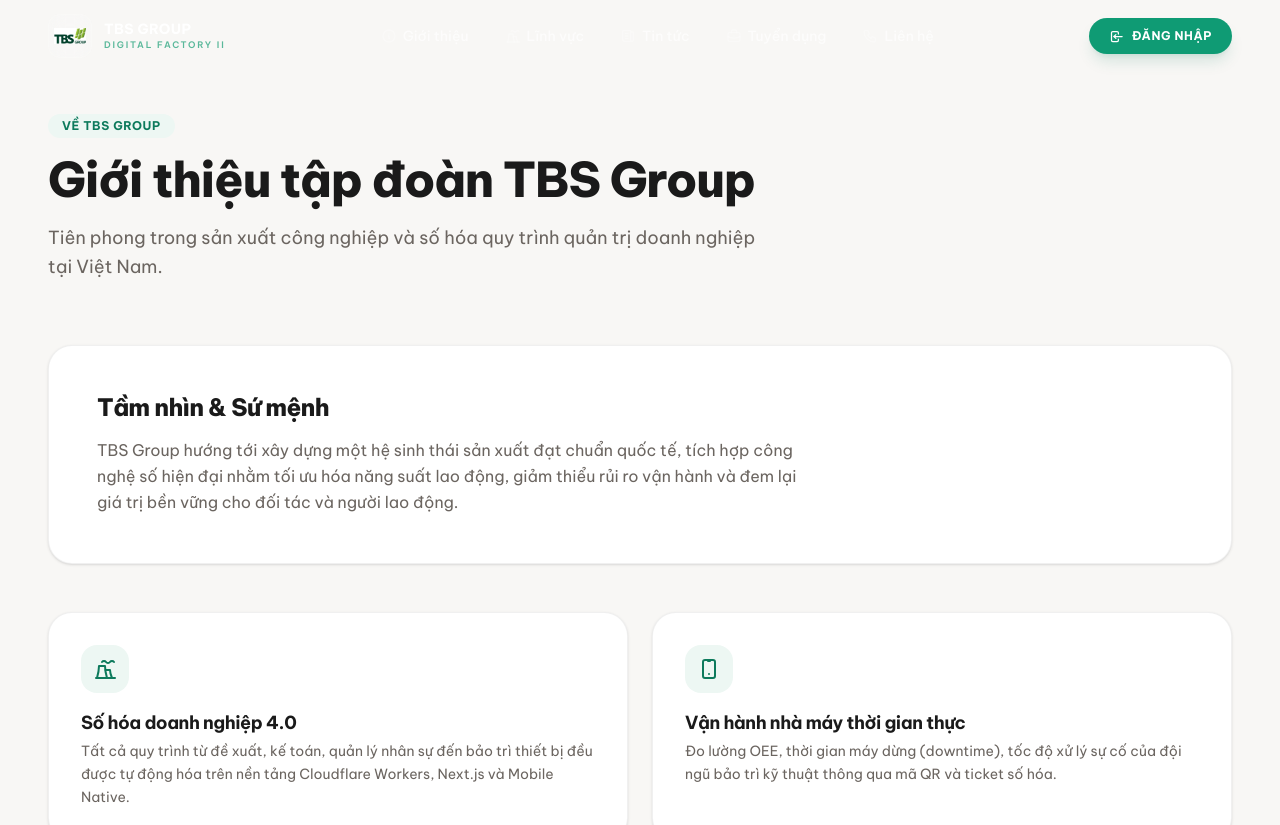
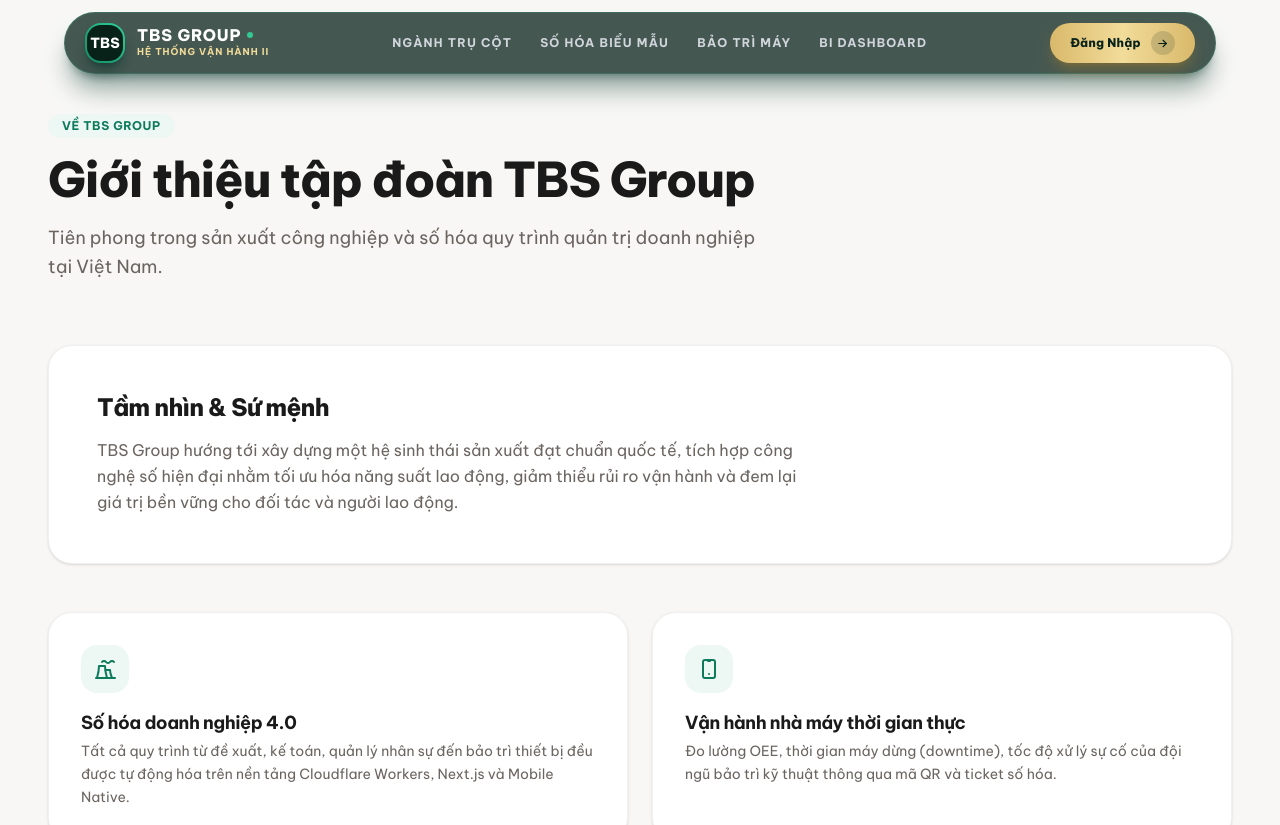
Before and after one commit to anhywork2004/tbshethong, a Next.js app in the folder web/: page /about in a window 1280 px wide. Shown: the top 825 px of the page. Built offline with nearby package versions, Linux system fonts and the light colour scheme.

Commit message:
Apply Awwwards-tier Design Taste UI/UX upgrades: Doppelrand architecture, floating glass island header, and proposal report

```diff
--- a/web/src/app/login/page.tsx
+++ b/web/src/app/login/page.tsx
@@ -3,7 +3,16 @@
 import { useState } from "react";
 import { useRouter } from "next/navigation";
 import Link from "next/link";
-import { IconAlertTriangle, IconLock } from "@tabler/icons-react";
+import { IconAlertTriangle, IconLock, IconArrowRight, IconArrowLeft } from "@tabler/icons-react";
+
+function getBaseUrl(): string {
+  if (typeof window === "undefined") return "";
+  const host = window.location.hostname;
+  if (host === "localhost" || host === "127.0.0.1") {
+    return "http://localhost:8000";
+  }
+  return `https://${host}`;
+}
 
 export default function LoginPage() {
   const router = useRouter();
@@ -18,59 +27,103 @@
     setLoading(true);
 
     try {
-      const res = await fetch("/api/auth/login", {
+      const baseUrl = getBaseUrl();
+      const isLocalDev =
+        window.location.hostname === "localhost" ||
+        window.location.hostname === "127.0.0.1";
+
+      let res: Response;
+
+      if (isLocalDev) {
+        res = await fetch("/api/auth/login", {
           method: "POST",
           headers: { "Content-Type": "application/json" },
           body: JSON.stringify({ empCode, password }),
         });
 
+        if (res.status === 404 || res.status === 405) {
+          res = await fetch(`${baseUrl}/api/auth/login`, {
+            method: "POST",
+            headers: { "Content-Type": "application/json" },
+            body: JSON.stringify({ email: empCode, password }),
+          });
+        }
+      } else {
+        res = await fetch(`${baseUrl}/api/auth/login`, {
+          method: "POST",
+          headers: { "Content-Type": "application/json" },
+          body: JSON.stringify({ email: empCode, password }),
+        });
+      }
+
       const data = await res.json();
+
       if (!res.ok) {
-        throw new Error(data.error || "Đăng nhập thất bại");
+        throw new Error(data.message || data.error || "Đăng nhập thất bại");
       }
 
       document.cookie = `tbs_token=${data.token}; path=/; max-age=86400`;
-      router.push(data.redirectUrl);
+
+      const redirectUrl =
+        data.redirectUrl ||
+        (data.user?.role === "SUPER_ADMIN" ? "/admin/users" : "/dashboard");
+
+      router.push(redirectUrl);
     } catch (err: unknown) {
+      if (err instanceof TypeError && err.message === "Failed to fetch") {
+        setError(
+          "Không thể kết nối đến máy chủ. Vui lòng đảm bảo backend đang chạy trên cổng 8000."
+        );
+      } else {
         const message =
           err instanceof Error ? err.message : "Có lỗi xảy ra khi đăng nhập";
         setError(message);
+      }
     } finally {
       setLoading(false);
     }
   };
 
   return (
-    <div className="min-h-screen flex items-center justify-center bg-accent-deep px-4">
-      {/* Background glow */}
-      <div className="absolute top-1/3 left-1/2 -translate-x-1/2 w-[600px] h-[600px] rounded-full bg-accent/10 blur-[120px] pointer-events-none" />
+    <div className="min-h-screen flex items-center justify-center bg-gradient-to-b from-[#08221a] via-[#0f4133] to-[#08221a] px-4 sm:px-6 relative overflow-hidden font-sans antialiased">
+      {/* Background ambient radial glows */}
+      <div className="absolute top-1/4 left-1/2 -translate-x-1/2 w-[700px] h-[700px] rounded-full bg-emerald-500/15 blur-[140px] pointer-events-none" />
+      <div className="absolute bottom-10 right-10 w-[400px] h-[400px] rounded-full bg-amber-500/10 blur-[100px] pointer-events-none" />
 
-      <div className="relative w-full max-w-md bg-accent-deep/85 backdrop-blur-xl p-8 rounded-3xl border border-accent-soft/20 shadow-2xl text-white">
-        {/* Logo & title */}
-        <div className="text-center mb-8">
-          <div className="w-14 h-14 mx-auto mb-4 rounded-2xl bg-accent-light/20 border border-accent-soft/20 flex items-center justify-center">
-            <IconLock size={28} className="text-accent-soft" />
+      {/* DOPPELRAND (DOUBLE-BEZEL) OUTER CONTAINER */}
+      <div className="relative w-full max-w-md p-2 rounded-[2.2rem] bg-white/5 border border-[#2fd39a]/30 shadow-2xl shadow-emerald-950/90 backdrop-blur-2xl">
+        {/* INNER CORE CONTAINER */}
+        <div className="rounded-[calc(2.2rem-0.5rem)] bg-[#08221a]/90 p-8 sm:p-10 border border-white/10 shadow-inner text-white space-y-6">
+
+          {/* Brand & Title Header */}
+          <div className="text-center space-y-3">
+            <div className="w-16 h-16 mx-auto rounded-2xl bg-gradient-to-tr from-[#158a63] via-[#1fae7d] to-[#2fd39a] p-0.5 shadow-xl shadow-emerald-950/80">
+              <div className="w-full h-full bg-[#08221a] rounded-[calc(1rem-2px)] flex items-center justify-center">
+                <IconLock size={30} className="text-[#2fd39a]" />
               </div>
-          <h1 className="text-2xl font-black text-gold-light text-display">
-            Đăng nhập hệ thống TBS
+            </div>
+            <div>
+              <h1 className="text-2xl sm:text-3xl font-black text-white tracking-tight">
+                Cổng Đăng Nhập TBS II
               </h1>
-          <p className="text-xs text-white/35 mt-1">
-            Cổng số hóa giấy tờ & điều hành vận hành nhà máy
+              <p className="text-xs text-gray-300 mt-1 max-w-xs mx-auto">
+                Số hóa biểu mẫu & Quản lý vận hành nhà máy 24/7
               </p>
             </div>
+          </div>
 
-        {/* Error */}
+          {/* Error Message Alert */}
           {error && (
-          <div className="mb-5 p-3 rounded-xl bg-red-500/10 border border-red-500/25 text-red-300 text-xs text-center font-medium flex items-center justify-center gap-1.5">
-            <IconAlertTriangle size={16} className="shrink-0" />
-            {error}
+            <div className="p-3.5 rounded-xl bg-red-500/15 border border-red-500/30 text-red-300 text-xs text-center font-semibold flex items-center justify-center gap-2 animate-in fade-in duration-200">
+              <IconAlertTriangle size={18} className="shrink-0 text-red-400" />
+              <span>{error}</span>
             </div>
           )}
 
-        {/* Form */}
-        <form onSubmit={handleLogin} className="space-y-5">
+          {/* Login Form */}
+          <form onSubmit={handleLogin} className="space-y-4">
             <div>
-            <label className="block text-xs font-semibold text-white/45 mb-1.5 uppercase tracking-wider">
+              <label className="block text-[11px] font-bold text-[#f2dc9a] mb-1.5 uppercase tracking-widest">
                 Mã nhân viên / Email
               </label>
               <input
@@ -79,12 +132,12 @@
                 value={empCode}
                 onChange={(e) => setEmpCode(e.target.value)}
                 placeholder="VD: EMP-001 hoặc admin@tbsgroup.vn"
-              className="w-full px-4 py-3 rounded-xl bg-accent-mid/60 border border-accent-soft/20 text-white placeholder-white/25 focus:outline-none focus:border-accent-soft focus:ring-2 focus:ring-accent/15 text-sm transition-all"
+                className="w-full px-4 py-3 rounded-xl bg-[#0f4133]/60 border border-emerald-500/25 text-white placeholder-gray-400 focus:outline-none focus:border-[#2fd39a] focus:ring-2 focus:ring-[#2fd39a]/20 text-sm transition-all duration-200"
               />
             </div>
 
             <div>
-            <label className="block text-xs font-semibold text-white/45 mb-1.5 uppercase tracking-wider">
+              <label className="block text-[11px] font-bold text-[#f2dc9a] mb-1.5 uppercase tracking-widest">
                 Mật khẩu
               </label>
               <input
@@ -93,28 +146,37 @@
                 value={password}
                 onChange={(e) => setPassword(e.target.value)}
                 placeholder="••••••••"
-              className="w-full px-4 py-3 rounded-xl bg-accent-mid/60 border border-accent-soft/20 text-white placeholder-white/25 focus:outline-none focus:border-accent-soft focus:ring-2 focus:ring-accent/15 text-sm transition-all"
+                className="w-full px-4 py-3 rounded-xl bg-[#0f4133]/60 border border-emerald-500/25 text-white placeholder-gray-400 focus:outline-none focus:border-[#2fd39a] focus:ring-2 focus:ring-[#2fd39a]/20 text-sm transition-all duration-200"
               />
             </div>
 
             <button
               type="submit"
               disabled={loading}
-            className="w-full py-3.5 rounded-xl bg-accent-light hover:bg-accent-soft text-white font-bold text-sm shadow-lg shadow-accent/20 active:scale-[0.98] transition-all duration-200 disabled:opacity-50 disabled:cursor-not-allowed"
+              className="group relative w-full py-3.5 rounded-full bg-gradient-to-r from-[#d9b96a] via-[#f2dc9a] to-[#d9b96a] text-[#08221a] font-extrabold text-sm shadow-xl shadow-amber-500/20 hover:brightness-110 active:scale-[0.98] transition-all duration-200 disabled:opacity-50 disabled:cursor-not-allowed flex items-center justify-center gap-2"
             >
-            {loading ? "Đang xác thực..." : "Đăng nhập hệ thống"}
+              <span>{loading ? "Đang xác thực..." : "Đăng Nhập Hệ Thống"}</span>
+              <div className="w-6 h-6 rounded-full bg-[#08221a]/15 flex items-center justify-center group-hover:translate-x-0.5 transition-transform duration-200">
+                <IconArrowRight size={14} className="text-[#08221a]" />
+              </div>
             </button>
           </form>
 
-        {/* Footer */}
-        <div className="mt-8 pt-6 border-t border-white/8 text-center text-xs text-white/25 space-y-2">
-          <p>Dành riêng cho Cán bộ Công nhân viên TBS Group</p>
+          {/* Dev Hint Box */}
+          <div className="p-3 rounded-xl bg-[#0f4133]/40 border border-white/5 text-[10px] text-gray-400 text-center font-mono">
+            🔑 Dev Pass: admin@tbsgroup.vn / Admin@123456
+          </div>
+
+          {/* Footer Back Link */}
+          <div className="pt-2 text-center text-xs text-gray-400 border-t border-white/10 flex items-center justify-between">
+            <span>Dành riêng cho CBCNV TBS Group</span>
             <Link
               href="/"
-            className="text-accent-soft hover:text-accent-soft/80 transition-colors inline-block"
+              className="inline-flex items-center gap-1 text-[#2fd39a] hover:underline font-bold transition-colors"
             >
-            Quay lại trang chủ
+              <IconArrowLeft size={14} /> Trang chủ
             </Link>
+          </div>
         </div>
       </div>
     </div>
--- a/web/src/components/Header.tsx
+++ b/web/src/components/Header.tsx
@@ -1,140 +1,126 @@
 "use client";
 
-import React, { useState, useEffect } from "react";
-import Link from "next/link";
-import {
-  IconLogin,
-  IconNews,
-  IconBuildingFactory,
-  IconBriefcase,
-  IconPhone,
-  IconInfoCircle,
-  IconMenu2,
-  IconX,
-} from "@tabler/icons-react";
-
-const NAV_ITEMS = [
-  { label: "Giới thiệu", href: "/about", icon: IconInfoCircle },
-  { label: "Lĩnh vực", href: "/#sectors", icon: IconBuildingFactory },
-  { label: "Tin tức", href: "/news", icon: IconNews },
-  { label: "Tuyển dụng", href: "/careers", icon: IconBriefcase },
-  { label: "Liên hệ", href: "/contact", icon: IconPhone },
-];
+import Link from 'next/link';
+import { useState, useEffect } from 'react';
+import { IconArrowRight, IconMenu2, IconX } from '@tabler/icons-react';
 
 export default function Header() {
   const [scrolled, setScrolled] = useState(false);
   const [mobileOpen, setMobileOpen] = useState(false);
 
   useEffect(() => {
-    const onScroll = () => setScrolled(window.scrollY > 20);
-    window.addEventListener("scroll", onScroll, { passive: true });
-    return () => window.removeEventListener("scroll", onScroll);
+    const handleScroll = () => {
+      setScrolled(window.scrollY > 20);
+    };
+    window.addEventListener('scroll', handleScroll);
+    return () => window.removeEventListener('scroll', handleScroll);
   }, []);
 
-  useEffect(() => {
-    document.body.style.overflow = mobileOpen ? "hidden" : "";
-    return () => {
-      document.body.style.overflow = "";
-    };
-  }, [mobileOpen]);
-
   return (
-    <header
-      className={`fixed top-0 left-0 right-0 z-50 transition-all duration-500 ${
+    <header className="fixed top-0 left-0 right-0 z-50 px-4 sm:px-6 pt-3 transition-all duration-300 pointer-events-none">
+      <div className={`max-w-6xl mx-auto pointer-events-auto transition-all duration-500 rounded-full px-5 py-2.5 flex items-center justify-between border ${
         scrolled
-          ? "bg-accent-deep/97 backdrop-blur-xl shadow-2xl shadow-black/15 border-b border-accent/10"
-          : "bg-transparent"
-      }`}
-    >
-      <div className="max-w-[1400px] mx-auto px-5 sm:px-8 lg:px-12">
-        <div className="flex justify-between items-center h-[72px]">
-          {/* Logo */}
-          <Link href="/" className="flex items-center gap-3 group shrink-0">
-            <div className="relative w-11 h-11 rounded-xl bg-white/10 backdrop-blur border border-white/15 flex items-center justify-center overflow-hidden group-hover:border-accent-soft/40 transition-all duration-300">
-              <img
-                src="/images/crawled/logo.png"
-                alt="TBS"
-                className="w-8 h-8 object-contain"
-              />
+          ? 'bg-[#08221a]/90 border-[#2fd39a]/35 shadow-2xl shadow-emerald-950/80 backdrop-blur-2xl py-2'
+          : 'bg-[#08221a]/75 border-[#2fd39a]/20 backdrop-blur-xl shadow-xl shadow-emerald-950/40'
+      }`}>
+        {/* Brand Logo */}
+        <Link href="/" className="flex items-center gap-3 group">
+          <div className="w-10 h-10 rounded-2xl bg-gradient-to-tr from-[#158a63] via-[#1fae7d] to-[#2fd39a] p-0.5 shadow-lg shadow-emerald-950/50 group-hover:scale-105 transition-transform duration-300">
+            <div className="w-full h-full bg-[#08221a] rounded-[calc(1rem-2px)] flex items-center justify-center font-black text-white text-sm">
+              TBS
             </div>
-            <div className="hidden sm:block">
-              <span className="block text-white font-bold text-sm tracking-wide leading-tight">
+          </div>
+          <div>
+            <div className="font-extrabold text-white text-base tracking-wider leading-none flex items-center gap-1.5">
               TBS GROUP
-              </span>
-              <span className="block text-accent-soft text-[9px] tracking-[0.2em] uppercase font-semibold">
-                Digital Factory II
+              <span className="w-1.5 h-1.5 rounded-full bg-[#2fd39a] animate-pulse" />
+            </div>
+            <span className="text-[9.5px] text-[#f2dc9a] font-bold uppercase tracking-widest block mt-0.5">
+              Hệ Thống Vận Hành II
             </span>
           </div>
         </Link>
 
-          {/* Desktop Navigation */}
-          <nav className="hidden lg:flex items-center gap-1">
-            {NAV_ITEMS.map((item) => (
-              <Link
-                key={item.href}
-                href={item.href}
-                className="relative px-4 py-2 text-sm font-medium text-white/65 hover:text-white transition-colors duration-200 rounded-lg hover:bg-white/5"
-              >
-                <span className="flex items-center gap-1.5">
-                  <item.icon
-                    size={16}
-                    className="opacity-50 group-hover:opacity-100 transition-opacity"
-                  />
-                  {item.label}
-                </span>
+        {/* Desktop Navigation Links */}
+        <nav className="hidden md:flex items-center gap-7 text-xs font-bold text-gray-300 uppercase tracking-widest">
+          <Link href="#sectors" className="hover:text-[#2fd39a] transition-colors relative py-1 after:content-[''] after:absolute after:bottom-0 after:left-0 after:right-0 after:h-0.5 after:bg-[#2fd39a] after:scale-x-0 hover:after:scale-x-100 after:transition-transform">
+            Ngành Trụ Cột
           </Link>
-            ))}
+          <Link href="/documents/templates" className="hover:text-[#2fd39a] transition-colors relative py-1 after:content-[''] after:absolute after:bottom-0 after:left-0 after:right-0 after:h-0.5 after:bg-[#2fd39a] after:scale-x-0 hover:after:scale-x-100 after:transition-transform">
+            Số Hóa Biểu Mẫu
+          </Link>
+          <Link href="/maintenance/machines" className="hover:text-[#2fd39a] transition-colors relative py-1 after:content-[''] after:absolute after:bottom-0 after:left-0 after:right-0 after:h-0.5 after:bg-[#2fd39a] after:scale-x-0 hover:after:scale-x-100 after:transition-transform">
+            Bảo Trì Máy
+          </Link>
+          <Link href="/dashboard" className="hover:text-[#2fd39a] transition-colors relative py-1 after:content-[''] after:absolute after:bottom-0 after:left-0 after:right-0 after:h-0.5 after:bg-[#2fd39a] after:scale-x-0 hover:after:scale-x-100 after:transition-transform">
+            BI Dashboard
+          </Link>
         </nav>
 
-          {/* CTA + Mobile Toggle */}
-          <div className="flex items-center gap-3">
+        {/* Right CTA Button with Trailing Icon */}
+        <div className="hidden sm:flex items-center gap-3">
           <Link
             href="/login"
-              className="hidden sm:inline-flex items-center gap-2 bg-accent-light hover:bg-accent-soft text-white font-bold px-5 py-2.5 rounded-full text-xs tracking-wider uppercase shadow-lg shadow-accent/15 hover:shadow-accent/25 active:scale-[0.97] transition-all duration-200"
+            className="group relative inline-flex items-center gap-2.5 px-5 py-2 rounded-full bg-gradient-to-r from-[#d9b96a] via-[#f2dc9a] to-[#d9b96a] text-[#08221a] font-extrabold text-xs tracking-wide shadow-lg shadow-amber-500/20 hover:brightness-110 active:scale-[0.98] transition-all duration-200"
           >
-              <IconLogin size={15} />
-              Đăng nhập
+            <span>Đăng Nhập</span>
+            <div className="w-6 h-6 rounded-full bg-[#08221a]/15 flex items-center justify-center group-hover:translate-x-0.5 transition-transform duration-200">
+              <IconArrowRight size={13} className="text-[#08221a]" />
+            </div>
           </Link>
+        </div>
 
+        {/* Mobile Toggle Button */}
         <button
           onClick={() => setMobileOpen(!mobileOpen)}
-              className="lg:hidden p-2.5 text-white/75 hover:text-white transition-colors min-w-[44px] min-h-[44px] flex items-center justify-center"
-              aria-label="Menu"
+          className="md:hidden w-9 h-9 rounded-full bg-white/10 border border-white/20 text-white flex items-center justify-center hover:bg-white/20 transition"
+          aria-label="Toggle Navigation"
         >
-              {mobileOpen ? <IconX size={26} /> : <IconMenu2 size={26} />}
+          {mobileOpen ? <IconX size={18} /> : <IconMenu2 size={18} />}
         </button>
       </div>
-        </div>
-      </div>
 
-      {/* Mobile Menu */}
-      <div
-        className={`lg:hidden fixed inset-0 top-[72px] bg-accent-deep/98 backdrop-blur-xl transition-all duration-400 ${
-          mobileOpen ? "opacity-100 visible" : "opacity-0 invisible"
-        }`}
+      {/* Mobile Drawer Overlay */}
+      {mobileOpen && (
+        <div className="md:hidden fixed inset-x-4 top-20 p-6 rounded-3xl bg-[#08221a]/95 border border-[#2fd39a]/30 backdrop-blur-2xl shadow-2xl shadow-emerald-950/90 pointer-events-auto space-y-4 text-center animate-in fade-in slide-in-from-top-4 duration-300">
+          <Link
+            href="#sectors"
+            onClick={() => setMobileOpen(false)}
+            className="block py-2.5 text-sm font-bold text-gray-200 hover:text-[#2fd39a] border-b border-white/10"
           >
-        <nav className="flex flex-col p-6 gap-2">
-          {NAV_ITEMS.map((item) => (
+            Ngành Trụ Cột
+          </Link>
           <Link
-              key={item.href}
-              href={item.href}
+            href="/documents/templates"
             onClick={() => setMobileOpen(false)}
-              className="flex items-center gap-3 px-5 py-4 text-white text-base font-medium rounded-2xl hover:bg-white/5 active:bg-white/10 transition-colors"
+            className="block py-2.5 text-sm font-bold text-gray-200 hover:text-[#2fd39a] border-b border-white/10"
           >
-              <item.icon size={20} className="text-accent-soft" />
-              {item.label}
+            Số Hóa Biểu Mẫu
           </Link>
-          ))}
+          <Link
+            href="/maintenance/machines"
+            onClick={() => setMobileOpen(false)}
+            className="block py-2.5 text-sm font-bold text-gray-200 hover:text-[#2fd39a] border-b border-white/10"
+          >
+            Bảo Trì Máy Móc
+          </Link>
+          <Link
+            href="/dashboard"
+            onClick={() => setMobileOpen(false)}
+            className="block py-2.5 text-sm font-bold text-gray-200 hover:text-[#2fd39a] border-b border-white/10"
+          >
+            BI Dashboard 24/7
+          </Link>
           <Link
             href="/login"
             onClick={() => setMobileOpen(false)}
-            className="mt-4 w-full flex justify-center items-center gap-2 bg-accent-light text-white font-bold py-4 rounded-2xl text-sm tracking-wider uppercase active:scale-[0.98] transition-all"
+            className="inline-flex items-center justify-center gap-2 w-full py-3 rounded-full bg-gradient-to-r from-[#d9b96a] to-[#f2dc9a] text-[#08221a] font-extrabold text-sm shadow-xl"
           >
-            <IconLogin size={18} />
-            Đăng nhập hệ thống
+            Truy Cập Đăng Nhập
+            <IconArrowRight size={16} />
           </Link>
-        </nav>
         </div>
+      )}
     </header>
   );
 }
```
Also changed, not shown: 2 other files (tests, documents, lock files or other folders). Lines whose indentation alone changed are shown as unchanged.
